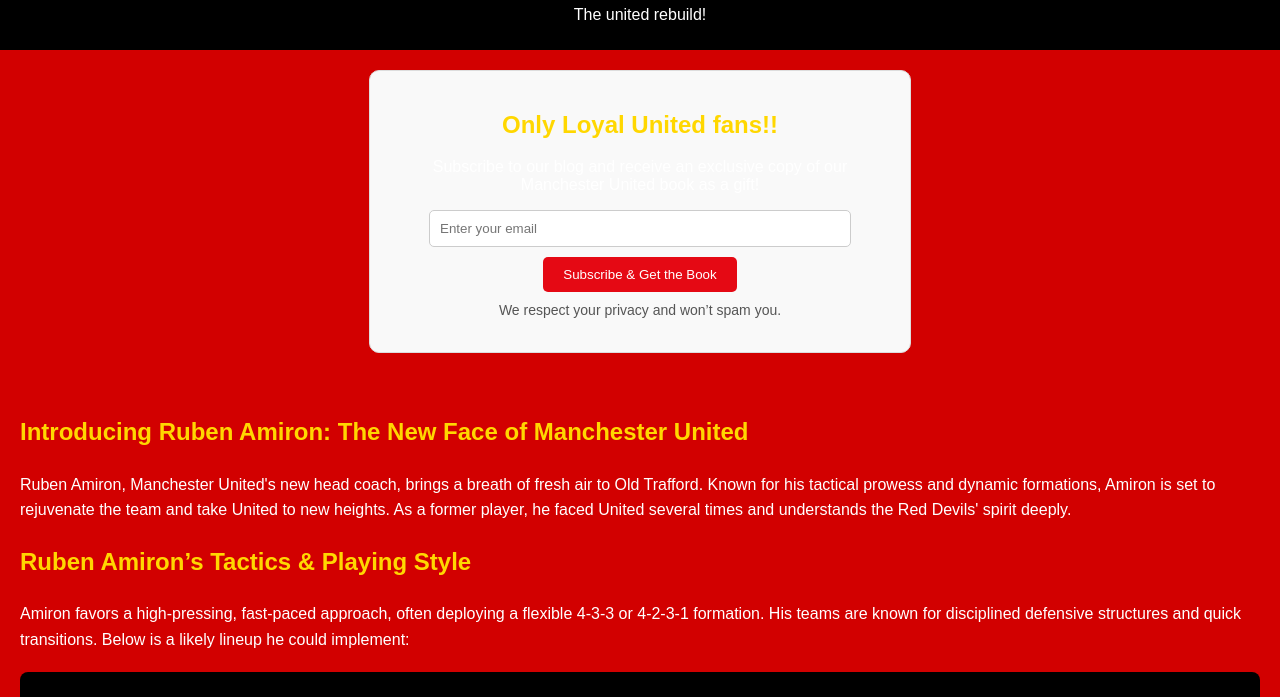
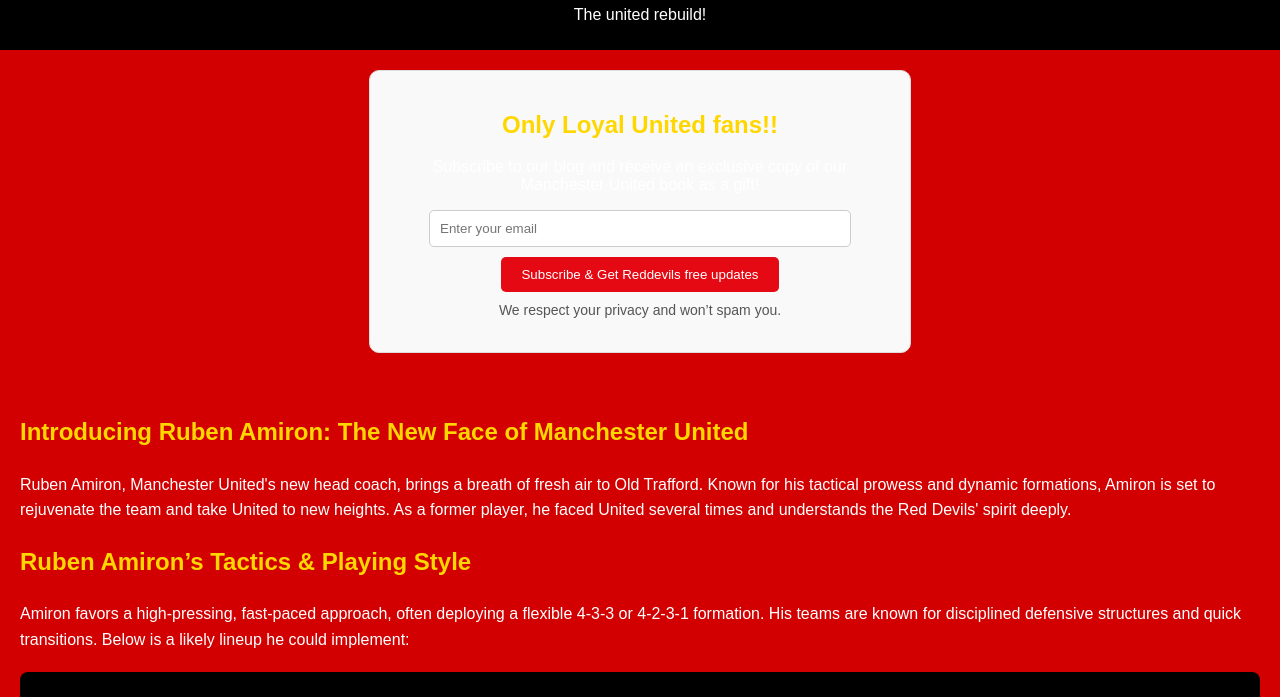
Before and after one commit to Buzzykinghez7/Doozy-Man-U-, a plain HTML site: page index.html in a window 1280 px wide. Shown: the part 103-800 px from the top of the page. Drawn offline with Linux system fonts and the light colour scheme.

Commit message:
Update index.html

```diff
--- a/index.html
+++ b/index.html
@@ -85,7 +85,7 @@
            style="width: 80%; padding: 10px; margin-bottom: 10px; border: 1px solid #ccc; border-radius: 5px;">
     <button type="submit"
             style="padding: 10px 20px; background-color: #e50914; color: white; border: none; border-radius: 5px; cursor: pointer;">
-      Subscribe & Get the Book
+      Subscribe & Get Reddevils free updates
     </button>
   </form>
 
```
